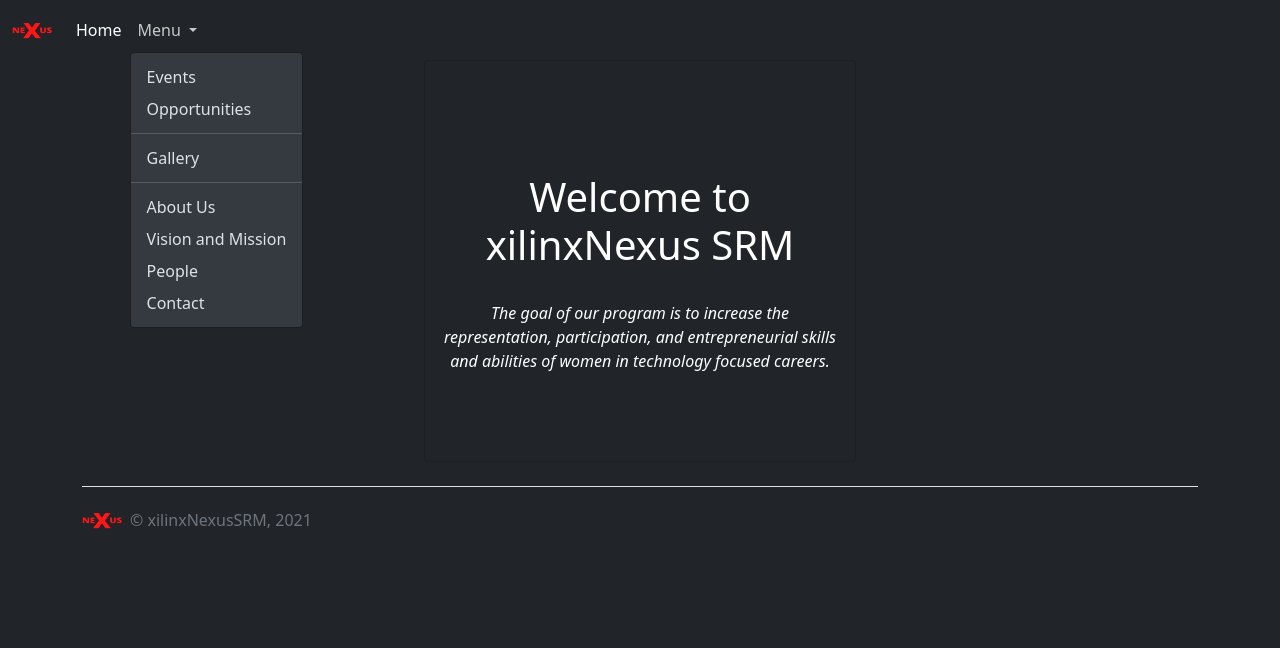
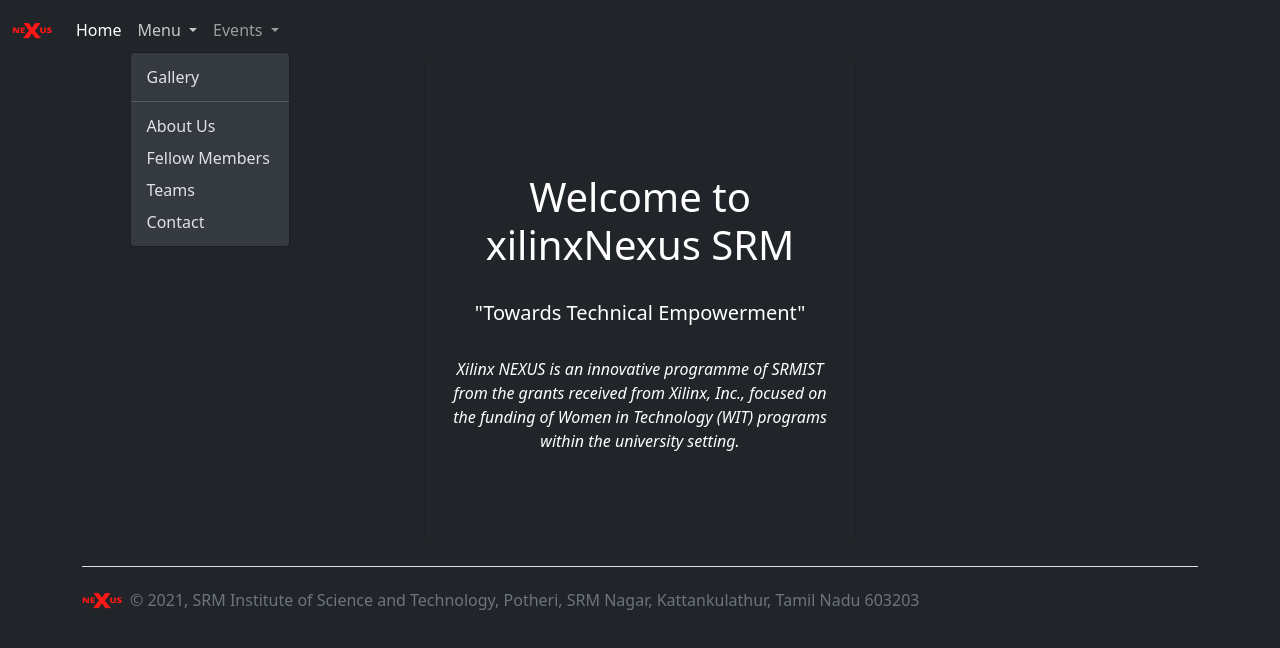
Before and after one commit to faisalnazir7/xilinxSRM, a plain HTML site: page index.html in a window 1280 px wide. Both pictures are taken after a click on the button "Menu". Drawn offline with nearby package versions, Linux system fonts and the light colour scheme.

Commit message:
front page changes
events in navbar, main text, footer text

```diff
--- a/index.html
+++ b/index.html
@@ -1,47 +1,101 @@
 <!DOCTYPE html>
 <html lang="en">
   <head>
-    <meta charset="UTF-8">
-    <meta http-equiv="X-UA-Compatible" content="IE=edge">
-    <meta name="viewport" content="width=device-width, initial-scale=1.0">
+    <meta charset="UTF-8" />
+    <meta http-equiv="X-UA-Compatible" content="IE=edge" />
+    <meta name="viewport" content="width=device-width, initial-scale=1.0" />
     <title>xilinxNexus</title>
+    <link rel="icon" href="favicon.ico" />
 
     <!-- bootstrap_css -->
-    <link href="https://cdn.jsdelivr.net/npm/bootstrap@5.1.3/dist/css/bootstrap.min.css" rel="stylesheet" integrity="sha384-1BmE4kWBq78iYhFldvKuhfTAU6auU8tT94WrHftjDbrCEXSU1oBoqyl2QvZ6jIW3" crossorigin="anonymous">
+    <link
+      href="https://cdn.jsdelivr.net/npm/bootstrap@5.1.3/dist/css/bootstrap.min.css"
+      rel="stylesheet"
+      integrity="sha384-1BmE4kWBq78iYhFldvKuhfTAU6auU8tT94WrHftjDbrCEXSU1oBoqyl2QvZ6jIW3"
+      crossorigin="anonymous"
+    />
 
     <!-- bootstrap_js -->
-    <script src="https://cdn.jsdelivr.net/npm/bootstrap@5.1.3/dist/js/bootstrap.bundle.min.js" integrity="sha384-ka7Sk0Gln4gmtz2MlQnikT1wXgYsOg+OMhuP+IlRH9sENBO0LRn5q+8nbTov4+1p" crossorigin="anonymous"></script>
-
+    <script
+      src="https://cdn.jsdelivr.net/npm/bootstrap@5.1.3/dist/js/bootstrap.bundle.min.js"
+      integrity="sha384-ka7Sk0Gln4gmtz2MlQnikT1wXgYsOg+OMhuP+IlRH9sENBO0LRn5q+8nbTov4+1p"
+      crossorigin="anonymous"
+    ></script>
   </head>
   <body class="bg-dark">
     <!-- Navbar -->
     <nav class="navbar navbar-expand-lg navbar-dark bg-dark">
       <div class="container-fluid">
-          <a class="navbar-brand" href="#">
-            <img src="logo.png" alt="" width="40" height="34">
+        <a class="navbar-brand" href="/index.html">
+          <img src="logo.png" alt="logo" width="40" height="34" />
         </a>
-          <button class="navbar-toggler" type="button" data-bs-toggle="collapse" data-bs-target="#navbarNavDropdown" aria-controls="navbarNavDropdown" aria-expanded="false" aria-label="Toggle navigation">
+        <button
+          class="navbar-toggler"
+          type="button"
+          data-bs-toggle="collapse"
+          data-bs-target="#navbarNavDropdown"
+          aria-controls="navbarNavDropdown"
+          aria-expanded="false"
+          aria-label="Toggle navigation"
+        >
           <span class="navbar-toggler-icon"></span>
         </button>
         <div class="collapse navbar-collapse" id="navbarNavDropdown">
           <ul class="navbar-nav">
             <li class="nav-item">
-                <a class="nav-link active" aria-current="page" href="#">Home</a>
+              <a class="nav-link active" aria-current="page" href="/index.html"
+                >Home</a
+              >
             </li>
             <li class="nav-item dropdown">
-                <a class="nav-link dropdown-toggle" href="#" id="navbarDropdownMenuLink" role="button" data-bs-toggle="dropdown" aria-expanded="false">
+              <a
+                class="nav-link dropdown-toggle"
+                href="#"
+                id="navbarDropdownMenuLink"
+                role="button"
+                data-bs-toggle="dropdown"
+                aria-expanded="false"
+              >
                 Menu
               </a>
-                <ul class="dropdown-menu dropdown-menu-dark" aria-labelledby="navbarDarkDropdownMenuLink">
-                  <li><a class="dropdown-item" href="#">Events</a></li>
-                  <li><a class="dropdown-item" href="#">Opportunities</a></li>
-                  <li><hr class="dropdown-divider"></li>
+              <ul
+                class="dropdown-menu dropdown-menu-dark"
+                aria-labelledby="navbarDarkDropdownMenuLink"
+              >
                 <li><a class="dropdown-item" href="#">Gallery</a></li>
-                  <li><hr class="dropdown-divider"></li>
+                <li><hr class="dropdown-divider" /></li>
                 <li><a class="dropdown-item" href="#">About Us</a></li>
-                  <li><a class="dropdown-item" href="#">Vision and Mission</a></li>
-                  <li><a class="dropdown-item" href="#">People</a></li>
+                <li><a class="dropdown-item" href="#">Fellow Members</a></li>
+                <li><a class="dropdown-item" href="#">Teams</a></li>
                 <li><a class="dropdown-item" href="#">Contact</a></li>
+              </ul>
+            </li>
+            <li class="nav-item dropdown">
+              <a
+                class="nav-link dropdown-toggle"
+                href="#"
+                id="navbarDropdownMenuLink"
+                role="button"
+                data-bs-toggle="dropdown"
+                aria-expanded="false"
+              >
+                Events
+              </a>
+              <ul
+                class="dropdown-menu dropdown-menu-dark"
+                aria-labelledby="navbarDarkDropdownMenuLink"
+              >
+                <li><a class="dropdown-item" href="#">STEM programme</a></li>
+                <li><hr class="dropdown-divider" /></li>
+                <li>
+                  <a class="dropdown-item" href="#"
+                    >Engineering & Technology Education</a
+                  >
+                </li>
+                <li><hr class="dropdown-divider" /></li>
+                <li>
+                  <a class="dropdown-item" href="#">Polytechnic Students</a>
+                </li>
               </ul>
             </li>
           </ul>
@@ -49,42 +103,60 @@
       </div>
     </nav>
 
-
-
-
-
     <!-- Main Card -->
-      <div class="card text-white bg-dark mb-3 mx-auto  text-center" style="max-width: 27rem;">
+    <div
+      class="card text-white bg-dark mb-3 mx-auto text-center"
+      style="max-width: 27rem"
+    >
       <div class="card-body">
-            <br>
-            <br>
-            <br>
-            <br>
+        <br />
+        <br />
+        <br />
+        <br />
         <h1 class="card-title">Welcome to xilinxNexus SRM</h1>
-          <br>
-          <h7 class="card-text"><i>The goal of our program is to increase the representation, participation, and entrepreneurial skills and abilities of women in technology focused careers.</i></h7>
-          <br>
-          <br>
-          <br>
-          <br>
+        <br />
+        <h5>"Towards Technical Empowerment"</h5>
+        <br />
+        <h7 class="card-text"
+          ><i
+            >Xilinx NEXUS is an innovative programme of SRMIST from the grants
+            received from Xilinx, Inc., focused on the funding of Women in
+            Technology (WIT) programs within the university setting.</i
+          ></h7
+        >
+        <br />
+        <br />
+        <br />
+        <br />
       </div>
     </div>
 
-
-
-
     <!-- foooter       -->
     <div class="container">
-    <footer class="d-flex flex-wrap justify-content-between align-items-center py-3 my-4 border-top">
-      <div class="col-md-4 d-flex align-items-center">
-        <a href="/" class="mb-3 me-2 mb-md-0 text-muted text-decoration-none lh-1">
-            <img src="logo.png" alt="" width="40" height="34">
+      <footer
+        class="
+          d-flex
+          flex-wrap
+          justify-content-between
+          align-items-center
+          py-3
+          my-4
+          border-top
+        "
+      >
+        <div class="d-flex align-items-center">
+          <a
+            href="/index.html"
+            class="mb-3 me-2 mb-md-0 text-muted text-decoration-none lh-1"
+          >
+            <img src="logo.png" alt="logo" width="40" height="34" />
           </a>
-        <span class="text-muted"> &copy; xilinxNexusSRM, 2021</span>
+          <span class="text-muted">
+            &copy; 2021, SRM Institute of Science and Technology, Potheri, SRM
+            Nagar, Kattankulathur, Tamil Nadu 603203</span
+          >
         </div>
-
       </footer>
     </div>
-
   </body>
 </html>
```
Lines whose indentation alone changed are shown as unchanged.
